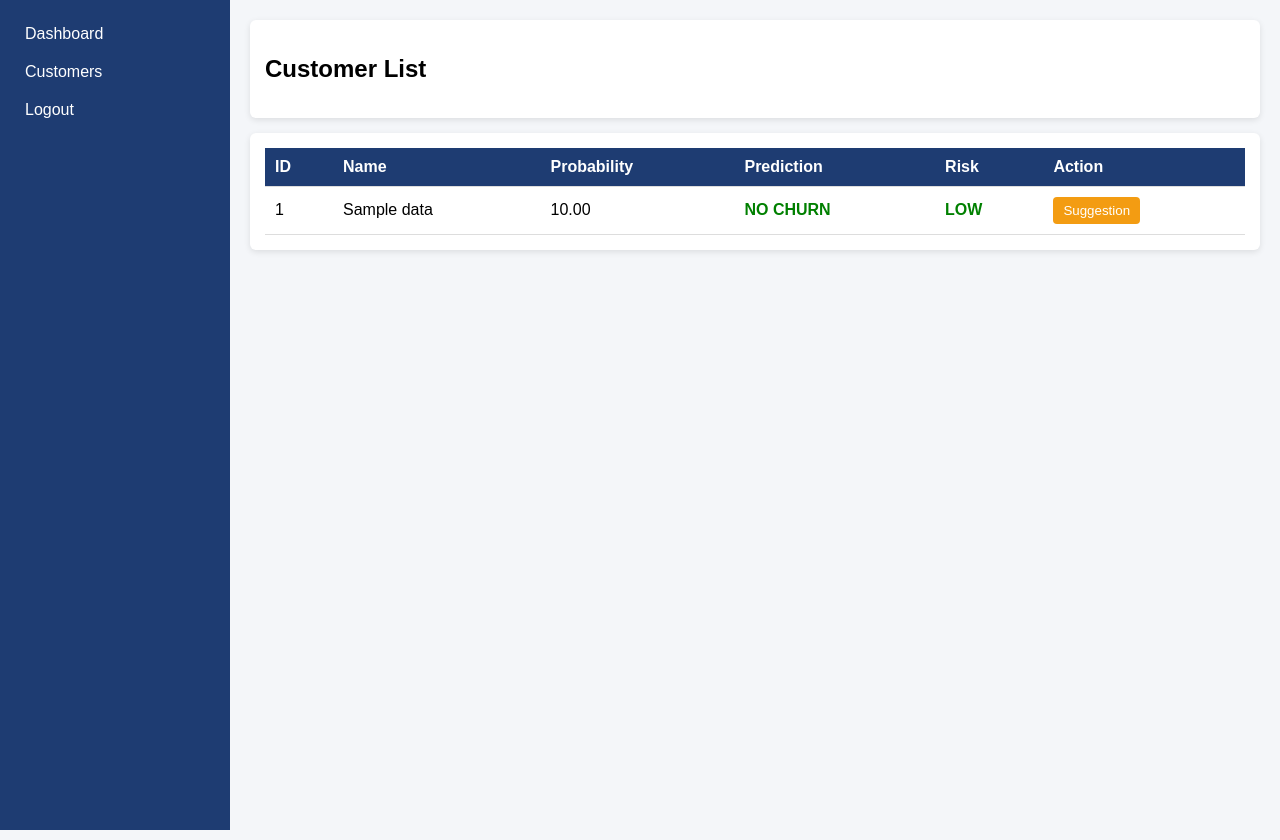
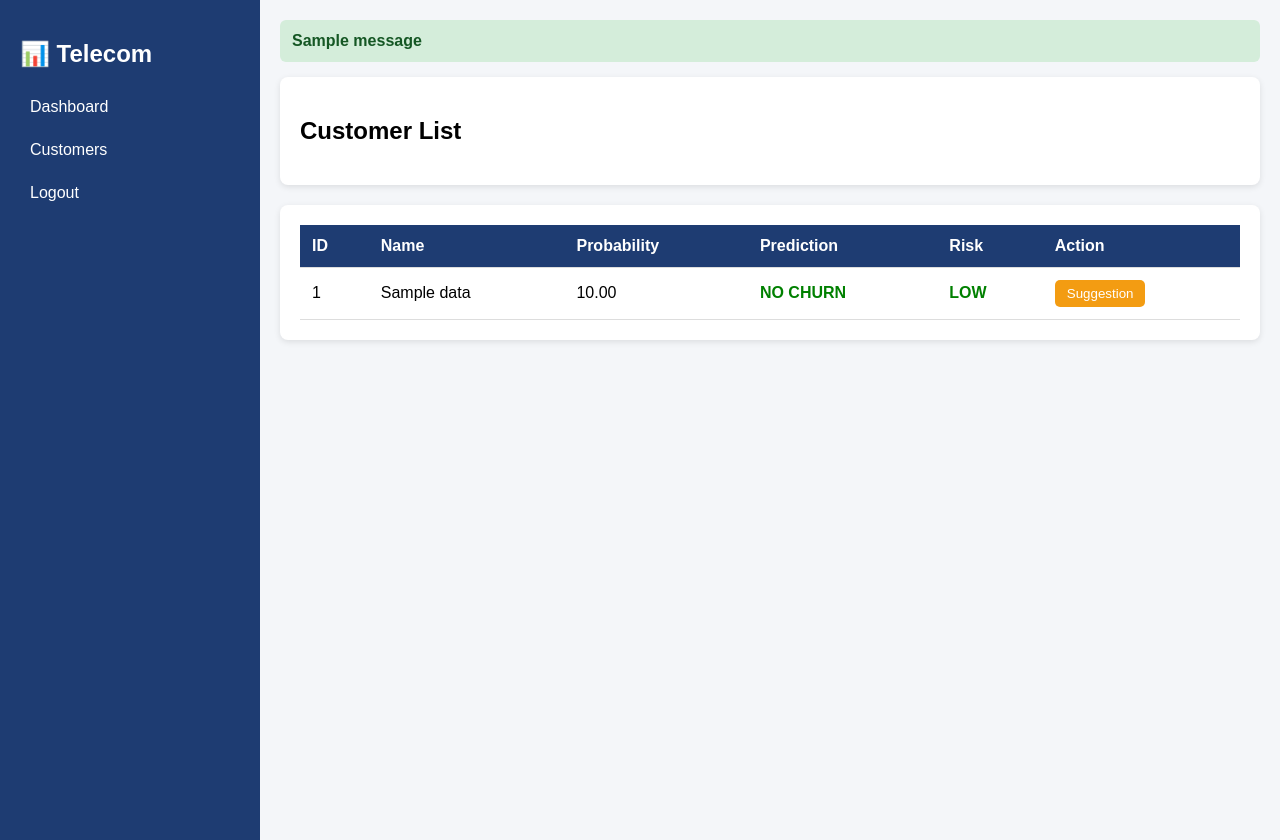
Before and after one commit to shameee09/Telecom-Churn-Prediction-System, a Flask app: template templates/customers.html in a window 1280 px wide. Run offline with Flask 3, Linux system fonts and the light colour scheme; the template is opened without the code that fills it: most values are stand-ins (such as "Sample title", 1, 10 or a date in 2020); one stand-in notice (Sample message) is shown; parts of the project's set-up code (start-up, migrations or seed data) failed here and were passed over.

Commit message:
updated base UI with alerts

```diff
--- a/app.py
+++ b/app.py
@@ -1,4 +1,4 @@
-from flask import Flask, render_template, request, redirect, session
+from flask import Flask, render_template, request, redirect, session, flash
 import sqlite3
 import joblib
 import pandas as pd
@@ -75,6 +75,12 @@ def register():
         conn = sqlite3.connect("database.db")
         c = conn.cursor()
 
+        # check user exists
+        c.execute("SELECT * FROM users WHERE username=?", (request.form["username"],))
+        if c.fetchone():
+            flash("User already exists! Try login.", "danger")
+            return redirect("/register")
+
         c.execute("INSERT INTO users VALUES (NULL,?,?,?)",
                   (request.form["username"],
                    request.form["password"],
@@ -82,6 +88,8 @@ def register():
 
         conn.commit()
         conn.close()
+
+        flash("Registered successfully! Please login.", "success")
         return redirect("/login")
 
     return render_template("register.html")
@@ -104,17 +112,31 @@ def login():
             session["user"] = user[1]
             session["role"] = user[3]
 
+            flash("Login successful!", "success")
+
             if user[3] == "admin":
                 return redirect("/dashboard")
             else:
                 return redirect("/submit_details")
+        else:
+            flash("User not found! Kindly register first.", "danger")
 
     return render_template("login.html")
+
+# ===== PROTECTED ROUTES =====
+def check_login(role=None):
+    if "user" not in session:
+        flash("Please login first!", "warning")
+        return False
+    if role and session["role"] != role:
+        flash("Unauthorized access!", "danger")
+        return False
+    return True
 
 # ===== CUSTOMER SUBMIT =====
 @app.route("/submit_details", methods=["GET","POST"])
 def submit_details():
-    if "user" not in session or session["role"] != "customer":
+    if not check_login("customer"):
         return redirect("/login")
 
     if request.method == "POST":
@@ -151,7 +173,6 @@ def submit_details():
 
         probability = model.predict_proba(scaled)[0][1]
 
-        # ===== RISK LOGIC =====
         if probability >= 0.5:
             risk = "HIGH"
         elif probability >= 0.3:
@@ -193,6 +214,7 @@ def submit_details():
         conn.commit()
         conn.close()
 
+        flash("Details submitted successfully!", "success")
         return redirect("/submit_details")
 
     return render_template("submit_details.html")
@@ -200,7 +222,7 @@ def submit_details():
 # ===== DASHBOARD =====
 @app.route("/dashboard")
 def dashboard():
-    if "user" not in session or session["role"] != "admin":
+    if not check_login("admin"):
         return redirect("/login")
 
     conn = sqlite3.connect("database.db")
@@ -226,76 +248,13 @@ def dashboard():
                            medium_risk=medium,
                            low_risk=low)
 
-# ===== CUSTOMERS =====
-@app.route("/customers")
-def customers():
-    if "user" not in session or session["role"] != "admin":
-        return redirect("/login")
-
-    conn = sqlite3.connect("database.db")
-    c = conn.cursor()
-
-    c.execute("SELECT * FROM customers")
-    data = c.fetchall()
-
-    conn.close()
-
-    return render_template("customers.html", data=data)
-
-# ===== GROQ RETENTION =====
-@app.route("/retention/<int:id>")
-def retention(id):
-    if "user" not in session or session["role"] != "admin":
-        return redirect("/login")
-
-    conn = sqlite3.connect("database.db")
-    conn.row_factory = sqlite3.Row
-    c = conn.cursor()
-
-    c.execute("SELECT * FROM customers WHERE id=?", (id,))
-    customer = c.fetchone()
-    conn.close()
-
-    prompt = f"""
-Customer churn probability: {customer['churn_probability']}
-Risk level: {customer['risk_level']}
-
-Give retention strategy strictly like:
-
-1. ...
-2. ...
-3. ...
-4. ...
-5. ...
-
-Rules:
-- Each in new line
-- No paragraph
-- Short points
-"""
-
-    response = client.chat.completions.create(
-        messages=[
-            {"role":"system","content":"You are telecom retention expert"},
-            {"role":"user","content":prompt}
-        ],
-        model="llama-3.1-8b-instant"
-    )
-
-    strategy = response.choices[0].message.content
-
-    return render_template(
-        "retention.html",
-        customer=customer,
-        strategy=strategy
-    )
-
 # ===== LOGOUT =====
 @app.route("/logout")
 def logout():
     session.clear()
+    flash("Logged out successfully!", "info")
     return redirect("/login")
 
-# ===== RUN (FIXED FOR DEPLOYMENT) =====
+# ===== RUN =====
 if __name__ == "__main__":
     app.run(host="0.0.0.0", port=int(os.environ.get("PORT", 10000)))
--- a/templates/base.html
+++ b/templates/base.html
@@ -4,69 +4,157 @@
 <title>Telecom</title>
 
 <style>
-body{display:flex;font-family:Arial;margin:0;background:#f4f6f9}
+body{
+    display:flex;
+    font-family:Arial;
+    margin:0;
+    background:#f4f6f9;
+}
 
+/* SIDEBAR */
 .sidebar{
-    width:200px;
+    width:220px;
     background:#1e3c72;
     color:white;
     height:100vh;
-    padding:15px
+    padding:20px;
+}
+
+.sidebar h2{
+    margin-bottom:20px;
 }
 
 .sidebar a{
     display:block;
     color:white;
     padding:10px;
-    text-decoration:none
+    text-decoration:none;
+    border-radius:5px;
+    margin-bottom:5px;
 }
 
-.sidebar a:hover{background:#2a5298}
+.sidebar a:hover{
+    background:#2a5298;
+}
 
-.content{flex:1;padding:20px}
+/* CONTENT */
+.content{
+    flex:1;
+    padding:20px;
+}
 
+/* CARD */
 .card{
     background:white;
-    padding:15px;
-    margin-bottom:15px;
-    border-radius:6px;
-    box-shadow:0 2px 6px rgba(0,0,0,0.1)
+    padding:20px;
+    margin-bottom:20px;
+    border-radius:8px;
+    box-shadow:0 2px 6px rgba(0,0,0,0.1);
 }
 
-table{width:100%;border-collapse:collapse}
+/* TABLE */
+table{
+    width:100%;
+    border-collapse:collapse;
+}
 
-th,td{padding:10px;border-bottom:1px solid #ddd;text-align:left}
+th,td{
+    padding:12px;
+    border-bottom:1px solid #ddd;
+    text-align:left;
+}
 
-th{background:#1e3c72;color:white}
+th{
+    background:#1e3c72;
+    color:white;
+}
 
+/* BUTTONS */
 .btn{
-    padding:6px 10px;
+    padding:6px 12px;
     border:none;
-    border-radius:4px;
+    border-radius:5px;
     cursor:pointer;
     background:#1e3c72;
     color:white;
 }
 
-.btn-warning{background:#f39c12}
+.btn-warning{
+    background:#f39c12;
+}
 
-.badge-low{color:green;font-weight:bold}
-.badge-medium{color:orange;font-weight:bold}
-.badge-high{color:red;font-weight:bold}
+/* BADGES */
+.badge-low{
+    color:green;
+    font-weight:bold;
+}
 
+.badge-medium{
+    color:orange;
+    font-weight:bold;
+}
+
+.badge-high{
+    color:red;
+    font-weight:bold;
+}
+
+/* FLASH ALERTS */
+.alert{
+    padding:12px;
+    margin-bottom:15px;
+    border-radius:6px;
+    font-weight:bold;
+}
+
+.alert-success{
+    background:#d4edda;
+    color:#155724;
+}
+
+.alert-danger{
+    background:#f8d7da;
+    color:#721c24;
+}
+
+.alert-warning{
+    background:#fff3cd;
+    color:#856404;
+}
+
+.alert-info{
+    background:#d1ecf1;
+    color:#0c5460;
+}
 </style>
+
 </head>
 
 <body>
 
+<!-- SIDEBAR -->
 <div class="sidebar">
+<h2>📊 Telecom</h2>
 <a href="/dashboard">Dashboard</a>
 <a href="/customers">Customers</a>
 <a href="/logout">Logout</a>
 </div>
 
+<!-- CONTENT -->
 <div class="content">
+
+<!-- FLASH MESSAGES -->
+{% with messages = get_flashed_messages(with_categories=true) %}
+  {% for category, message in messages %}
+    <div class="alert alert-{{category}}">
+      {{ message }}
+    </div>
+  {% endfor %}
+{% endwith %}
+
+<!-- PAGE CONTENT -->
 {% block content %}{% endblock %}
+
 </div>
 
 </body>
```
